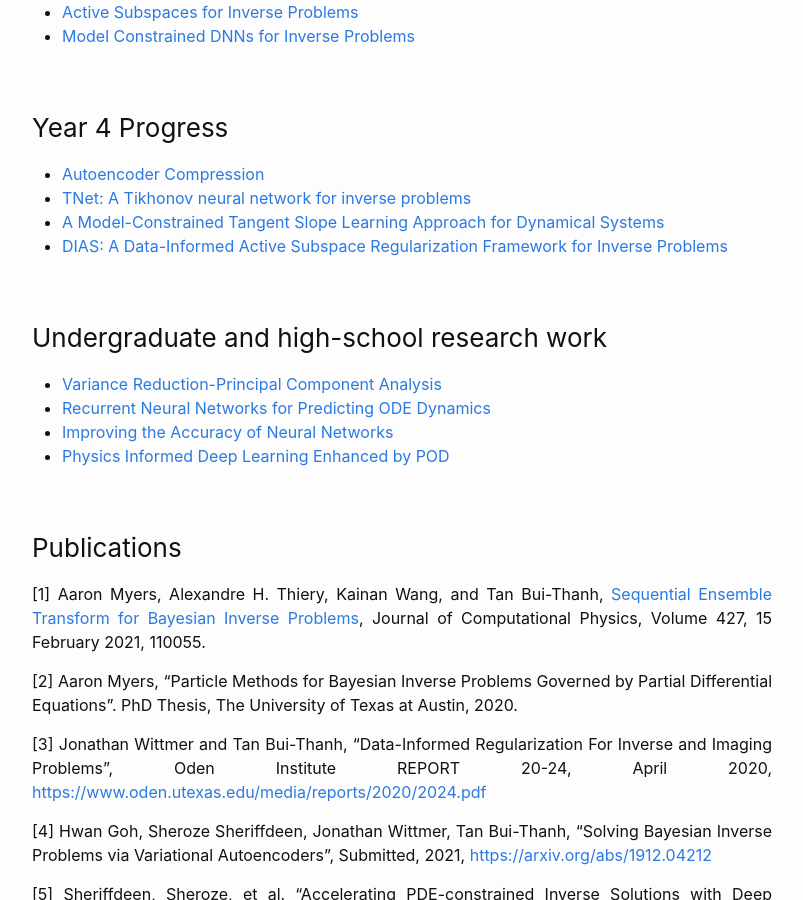
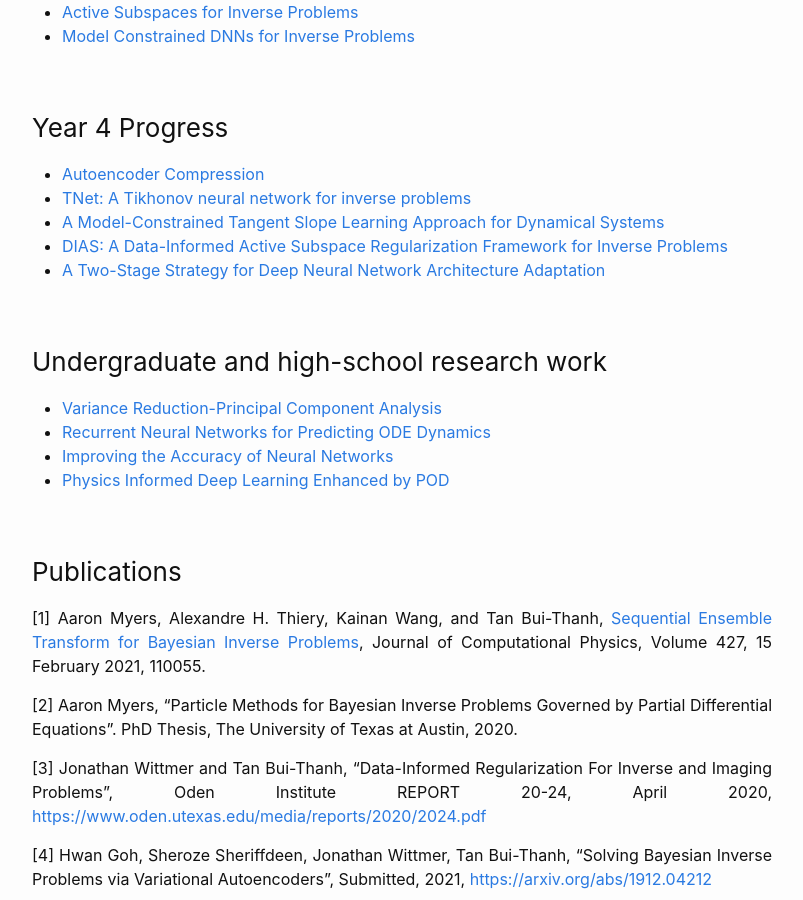
Before and after one commit to tscott-00/phogroup.github.io, a Jekyll site: the page built from nsf/nsfcareer.md, in a window 1280 px wide and 900 px high, scrolled down 2071 px. Shown: the whole window, without its empty margins (238-1041 px from the left). Built offline with Jekyll 4.4.1, drawn with Linux system fonts in a browser that asks for light colours.

Commit message:
Update nsfcareer.md

```diff
--- a/nsf/nsfcareer.md
+++ b/nsf/nsfcareer.md
@@ -48,6 +48,7 @@ Develop scalable sampling methods for large-scale Bayesian inverse solutions.
 - [TNet: A Tikhonov neural network for inverse problems](/nsfcareer/year4/model_constrained)
 - [A Model-Constrained Tangent Slope Learning Approach for Dynamical Systems](/nsfcareer/year4/mctangent)
 - [DIAS: A Data-Informed Active Subspace Regularization Framework for Inverse Problems](/nsfcareer/year4/DIAS_year4)
+- [A Two-Stage Strategy for Deep Neural Network Architecture Adaptation](/nsfcareer/year4/two_stage_approach)
 
 ### Undergraduate and high-school research work<a name="undergraduate"></a>
 - [Variance Reduction-Principal Component Analysis](/nsfcareer/year3/VRPCA)
```
